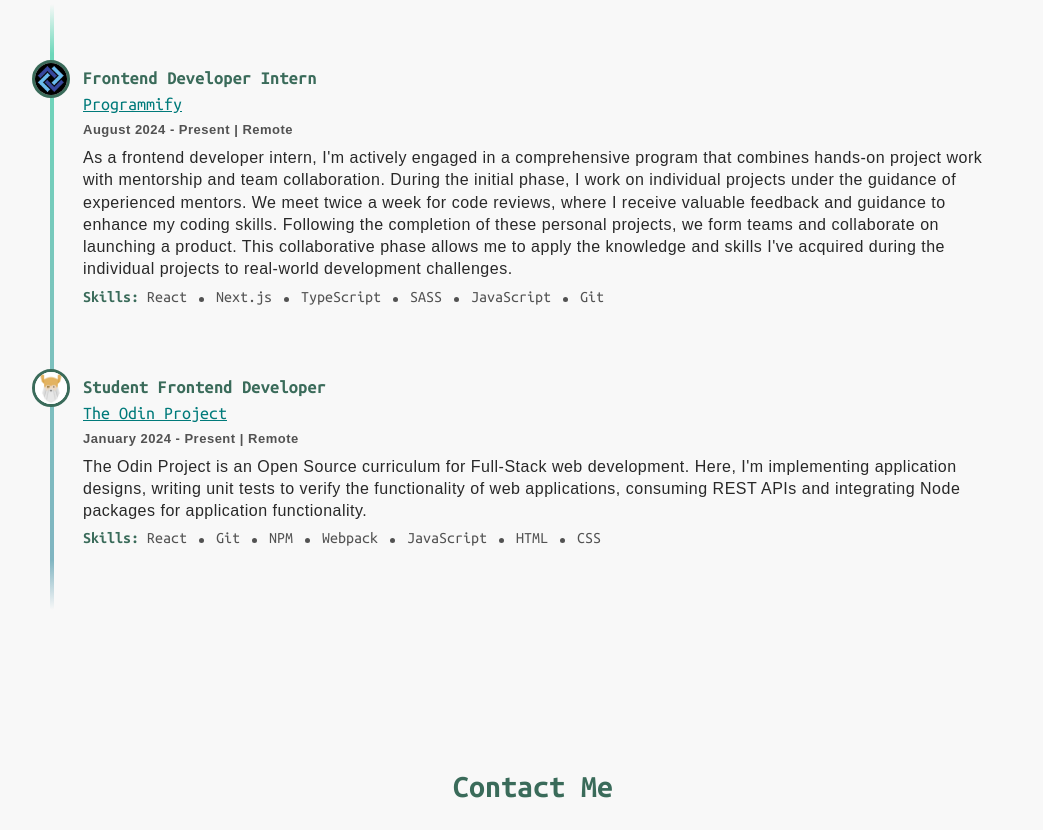
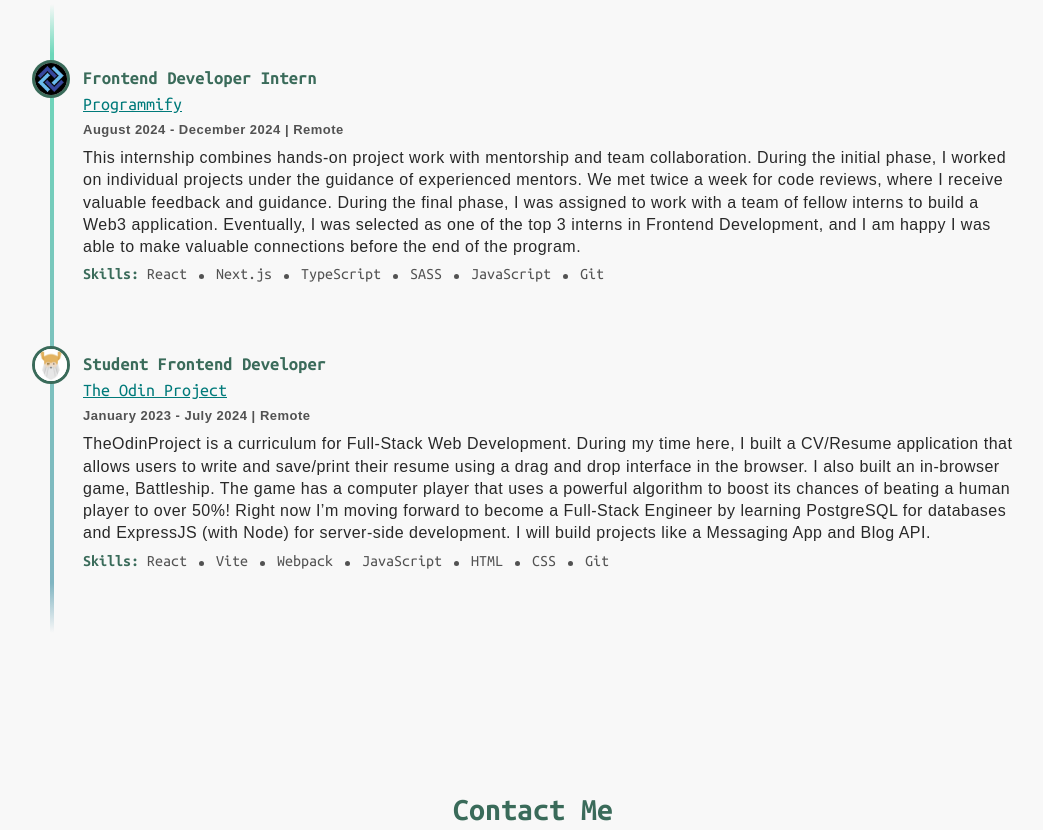
Before and after one commit to climaxmba/portfolio, a Next.js app: page / in a window 1280 px wide. Shown: the part 4300-5130 px from the top of the page, without its empty margins (107-1150 px from the left). Built offline with nearby package versions, Linux system fonts and the light colour scheme.

Commit message:
Update deps. & experience data

```diff
--- a/package.json
+++ b/package.json
@@ -12,7 +12,7 @@
     "@mdi/js": "^7.4.47",
     "@mdi/react": "^1.6.1",
     "framer-motion": "^11.3.30",
-    "next": "14.2.5",
+    "next": "^14.2.23",
     "react": "^18",
     "react-dom": "^18",
     "react-typed": "^2.0.12"
--- a/src/app/assets/data/experienceData.ts
+++ b/src/app/assets/data/experienceData.ts
@@ -7,16 +7,16 @@ const experiences: Experience[] = [
     company: {
       name: "Programmify",
       image: programmifyLogo,
-      url: "http://www.programmify.org/",
+      url: "https://www.programmify.org/",
     },
     role: "Frontend Developer Intern",
-    description: `As a frontend developer intern,
-      I'm actively engaged in a comprehensive program that combines hands-on project work with mentorship and team collaboration.
-      During the initial phase, I work on individual projects under the guidance of experienced mentors.
-      We meet twice a week for code reviews, where I receive valuable feedback and guidance to enhance my coding skills.
-      Following the completion of these personal projects, we form teams and collaborate on launching a product.
-      This collaborative phase allows me to apply the knowledge and skills I've acquired during the individual projects to real-world development challenges.`,
-    period: "August 2024 - Present",
+    description: `This internship combines hands-on project work with mentorship and team collaboration.
+      During the initial phase, I worked on individual projects under the guidance of experienced mentors.
+      We met twice a week for code reviews, where I receive valuable feedback and guidance.
+      During the final phase, I was assigned to work with a team of fellow interns to build a Web3 application.
+      Eventually, I was selected as one of the top 3 interns in Frontend Development,
+      and I am happy I was able to make valuable connections before the end of the program.`,
+    period: "August 2024 - December 2024",
     location: "Remote",
     skills: ["React", "Next.js", "TypeScript", "SASS", "JavaScript", "Git"],
   },
@@ -24,15 +24,17 @@ const experiences: Experience[] = [
     company: {
       name: "The Odin Project",
       image: TOPLogo,
-      url: "http://www.theodinproject.com/",
+      url: "https://www.theodinproject.com/",
     },
     role: "Student Frontend Developer",
-    description: `The Odin Project is an Open Source curriculum for Full-Stack web development.
-      Here, I'm implementing application designs, writing unit tests to verify the functionality of web applications,
-      consuming REST APIs and integrating Node packages for application functionality.`,
-    period: "January 2024 - Present",
+    description: `TheOdinProject is a curriculum for Full-Stack Web Development.
+      During my time here, I built a CV/Resume application that allows users to write and save/print their resume using a drag and drop interface in the browser.
+      I also built an in-browser game, Battleship. The game has a computer player that uses a powerful algorithm to boost its chances of beating a human player to over 50%!
+      Right now I’m moving forward to become a Full-Stack Engineer by learning PostgreSQL for databases and ExpressJS (with Node) for server-side development.
+      I will build projects like a Messaging App and Blog API.`,
+    period: "January 2023 - July 2024",
     location: "Remote",
-    skills: ["React", "Git", "NPM", "Webpack", "JavaScript", "HTML", "CSS"],
+    skills: ["React", "Vite", "Webpack", "JavaScript", "HTML", "CSS", "Git"],
   },
 ];
 
```
Also changed, not shown: 1 other file (tests, documents, lock files or other folders).
